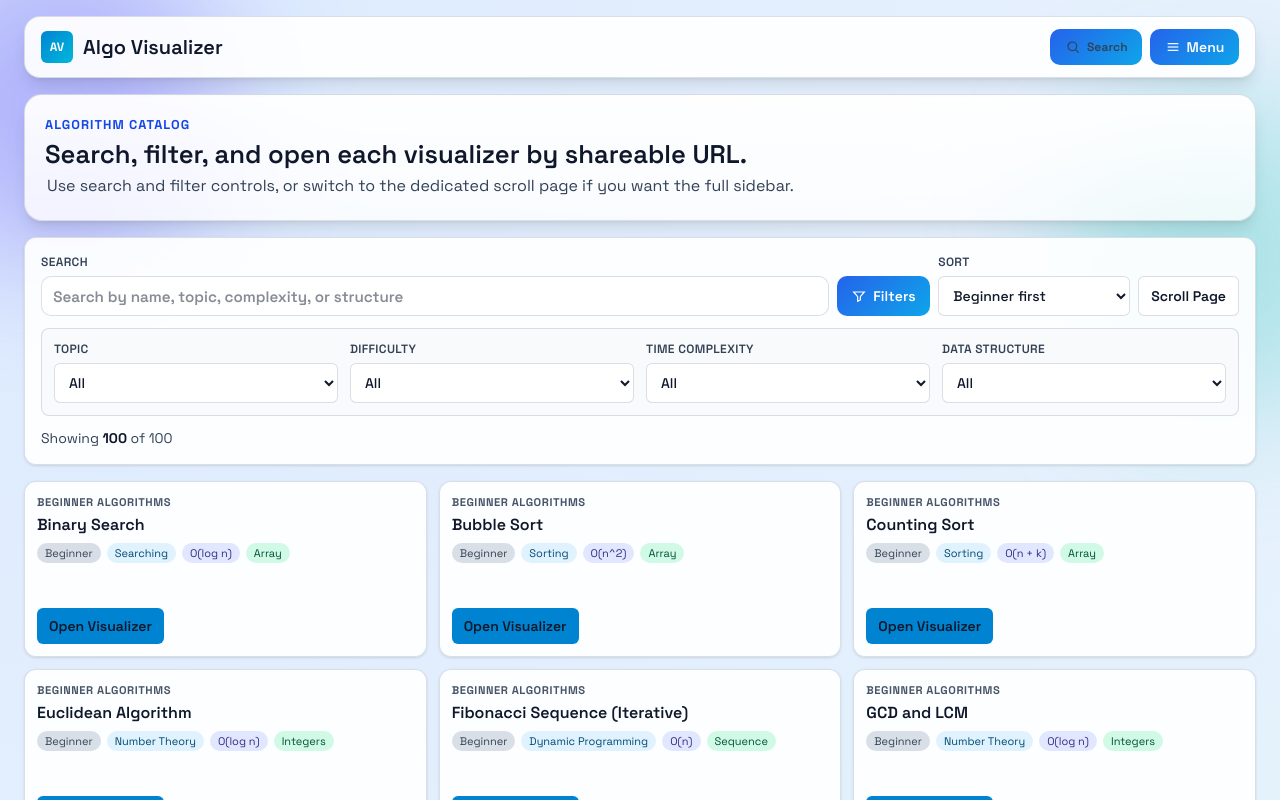
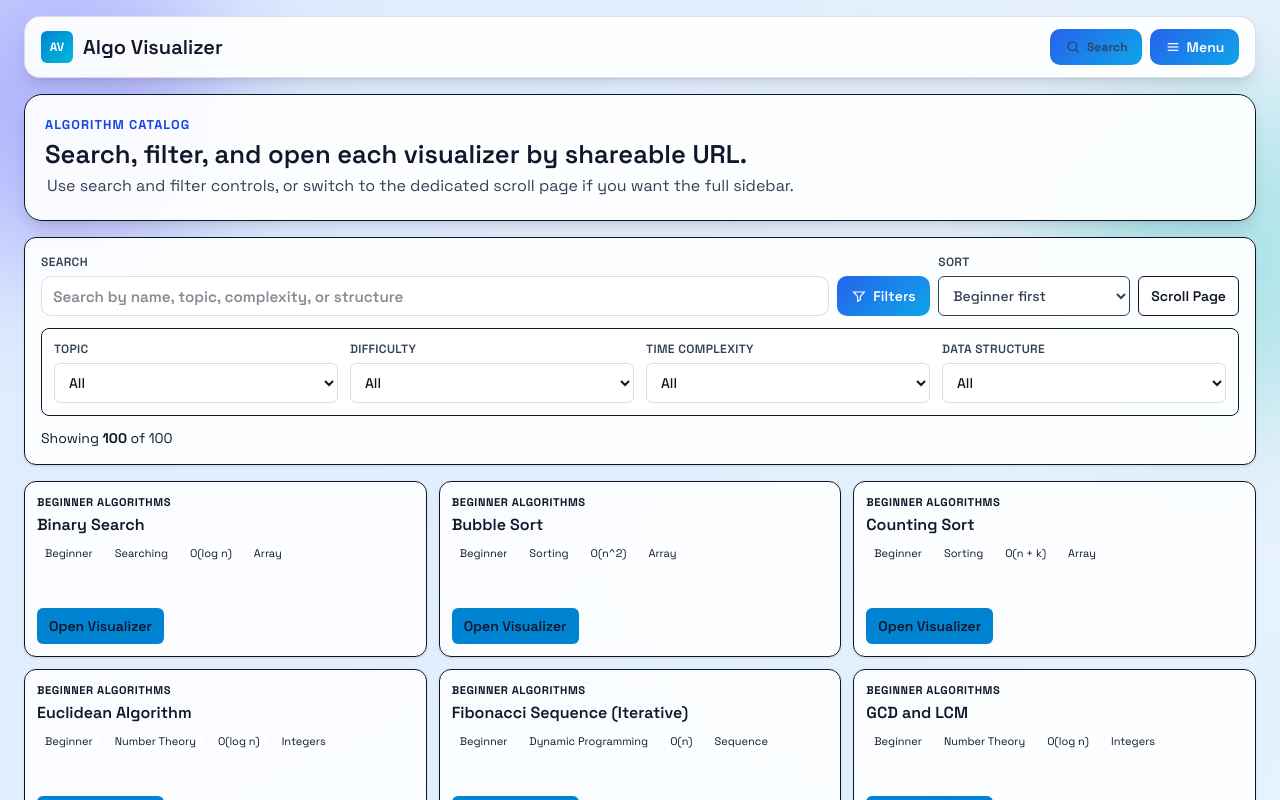
Before and after one commit to Atlessc/Algo-Visualizer, a React (Vite) app: page /algorithms in a window 1280 px wide. Both pictures are taken after a click on the button "Filters". Shown: the top 800 px of the page. Built offline with nearby package versions, Linux system fonts and the light colour scheme.

Commit message:
Refactor AlgorithmsCatalog component to use CSS variables for styling consistency

```diff
--- a/src/pages/AlgorithmsCatalog.jsx
+++ b/src/pages/AlgorithmsCatalog.jsx
@@ -73,7 +73,7 @@ function AlgorithmsCatalog() {
 
   return (
     <section className="flex min-w-0 flex-col gap-4">
-      <div className="rounded-[18px] border border-slate-300/70 bg-linear-to-b from-white/95 to-white/80 p-4 shadow-lg sm:p-5">
+      <div className="rounded-[18px] border border-(--card-border) bg-(--card-bg) p-4 shadow-lg sm:p-5">
         <p className="m-0 text-[0.8rem] font-bold uppercase tracking-[0.08em] text-blue-700">Algorithm Catalog</p>
         <h2 className="mb-1 mt-1 text-[clamp(1.2rem,2vw,1.8rem)] font-semibold leading-tight text-slate-900">
           Search, filter, and open each visualizer by shareable URL.
@@ -83,7 +83,7 @@ function AlgorithmsCatalog() {
         </p>
       </div>
 
-      <div className="rounded-xl border border-slate-300/70 bg-white/85 p-3 shadow-sm backdrop-blur-sm sm:p-4">
+      <div className="rounded-xl border border-(--card-border) bg-(--card-bg) p-3 shadow-sm backdrop-blur-sm sm:p-4">
         <div className="grid gap-2 sm:grid-cols-[minmax(0,1fr)_auto]">
           <label className="flex min-w-0 flex-col gap-1.5 text-xs font-semibold uppercase tracking-[0.03em] text-slate-600">
             Search
@@ -92,7 +92,7 @@ function AlgorithmsCatalog() {
               value={query}
               onChange={(event) => setQuery(event.target.value)}
               placeholder="Search by name, topic, complexity, or structure"
-              className="h-10 rounded-md border border-slate-300 bg-white px-2.5 text-sm normal-case tracking-normal text-slate-900 outline-none ring-sky-500 focus-visible:ring-2"
+              className="h-10 rounded-md border border-(--card-border) bg-(--card-bg) px-2.5 text-sm normal-case tracking-normal text-(--card-text) outline-none ring-sky-500 focus-visible:ring-2"
             />
           </label>
           <div className="flex flex-wrap items-end gap-2">
@@ -114,7 +114,7 @@ function AlgorithmsCatalog() {
               <select
                 value={sortKey}
                 onChange={(event) => setSortKey(event.target.value)}
-                className="h-10 rounded-md border border-slate-300 bg-white px-2.5 text-sm font-medium normal-case tracking-normal text-slate-900 outline-none ring-sky-500 focus-visible:ring-2"
+                className="h-10 rounded-md border border-(--card-border) bg-(--card-bg) px-2.5 text-sm font-medium normal-case tracking-normal text-(--card-text) outline-none ring-sky-500 focus-visible:ring-2"
               >
                 {SORT_OPTIONS.map((option) => (
                   <option key={option.value} value={option.value}>
@@ -126,7 +126,7 @@ function AlgorithmsCatalog() {
 
             <Link
               to="/legacy-home"
-              className="inline-flex h-10 items-center justify-center rounded-md border border-slate-300 bg-white px-3 text-sm font-semibold text-slate-900 hover:bg-slate-50"
+              className="inline-flex h-10 items-center justify-center rounded-md border border-(--card-border) bg-(--card-bg) px-3 text-sm font-semibold text-(--card-text) hover:bg-(--card-bg-hover)"
             >
               Scroll Page
             </Link>
@@ -134,7 +134,7 @@ function AlgorithmsCatalog() {
         </div>
 
         {filtersOpen ? (
-          <div id="catalog-filters-panel" className="mt-3 rounded-lg border border-slate-200 bg-slate-50/85 p-3">
+          <div id="catalog-filters-panel" className="mt-3 rounded-lg border border-(--card-border) bg-(--card-bg)/85 p-3">
             <div className="grid gap-3 sm:grid-cols-2 lg:grid-cols-4">
               <FilterSelect
                 label="Topic"
@@ -181,15 +181,15 @@ function AlgorithmsCatalog() {
           </div>
         ) : null}
 
-        <div className="mt-3 flex flex-wrap items-center gap-2 text-sm text-slate-600">
+        <div className="mt-3 flex flex-wrap items-center gap-2 text-sm text-(--card-text)">
           <span>
-            Showing <strong className="text-slate-900">{sortedItems.length}</strong> of {ALGO_ITEMS.length}
+            Showing <strong className="text-(--card-text)">{sortedItems.length}</strong> of {ALGO_ITEMS.length}
           </span>
         </div>
       </div>
 
       {sortedItems.length === 0 ? (
-        <div className="rounded-xl border border-dashed border-slate-300 bg-slate-50/80 p-4 text-sm text-slate-600">
+        <div className="rounded-xl border border-dashed border-(--card-border) bg-(--card-bg)/80 p-4 text-sm text-(--card-text)">
           No algorithms matched your filters. Adjust filters or clear search to see all entries.
         </div>
       ) : (
@@ -197,20 +197,20 @@ function AlgorithmsCatalog() {
           {sortedItems.map((item) => (
             <article
               key={item.id}
-              className="flex min-h-44 flex-col rounded-xl border border-slate-300/70 bg-white/90 p-3 shadow-sm backdrop-blur-sm"
+              className="flex min-h-44 flex-col rounded-xl border border-(--card-border)/70 bg-(--card-bg)/90 p-3 shadow-sm backdrop-blur-sm"
             >
-              <p className="m-0 text-[0.7rem] font-bold uppercase tracking-[0.05em] text-slate-500">{item.folderLabel}</p>
-              <h3 className="mb-1 mt-1 text-base font-semibold leading-tight text-slate-900">{item.label}</h3>
-              <div className="mt-1 flex flex-wrap gap-1.5 text-[11px] text-slate-700">
-                <span className="rounded-full bg-slate-200 px-2 py-0.5">{item.difficulty}</span>
-                <span className="rounded-full bg-sky-100 px-2 py-0.5 text-sky-900">{item.topic}</span>
-                <span className="rounded-full bg-indigo-100 px-2 py-0.5 text-indigo-900">{item.timeComplexity}</span>
-                <span className="rounded-full bg-emerald-100 px-2 py-0.5 text-emerald-900">{item.dataStructure}</span>
+              <p className="m-0 text-[0.7rem] font-bold uppercase tracking-[0.05em] text-(--card-text)/50">{item.folderLabel}</p>
+              <h3 className="mb-1 mt-1 text-base font-semibold leading-tight text-(--card-text)">{item.label}</h3>
+              <div className="mt-1 flex flex-wrap gap-1.5 text-[11px] text-(--card-text)">
+                <span className="rounded-full bg-(--card-bg)/50 px-2 py-0.5">{item.difficulty}</span>
+                <span className="rounded-full bg-(--card-bg)/50 px-2 py-0.5 text-(--card-text)">{item.topic}</span>
+                <span className="rounded-full bg-(--card-bg)/50 px-2 py-0.5 text-(--card-text)">{item.timeComplexity}</span>
+                <span className="rounded-full bg-(--card-bg)/50 px-2 py-0.5 text-(--card-text)">{item.dataStructure}</span>
               </div>
               <div className="mt-auto pt-3">
                 <Link
                   to={`/algorithms/${item.slug}`}
-                  className="inline-flex h-9 items-center justify-center rounded-md bg-sky-600 px-3 text-sm font-semibold text-white transition-colors hover:bg-sky-700"
+                  className="inline-flex h-9 items-center justify-center rounded-md bg-sky-600 px-3 text-sm font-semibold text-(--card-text) transition-colors hover:bg-sky-700"
                 >
                   Open Visualizer
                 </Link>
```
